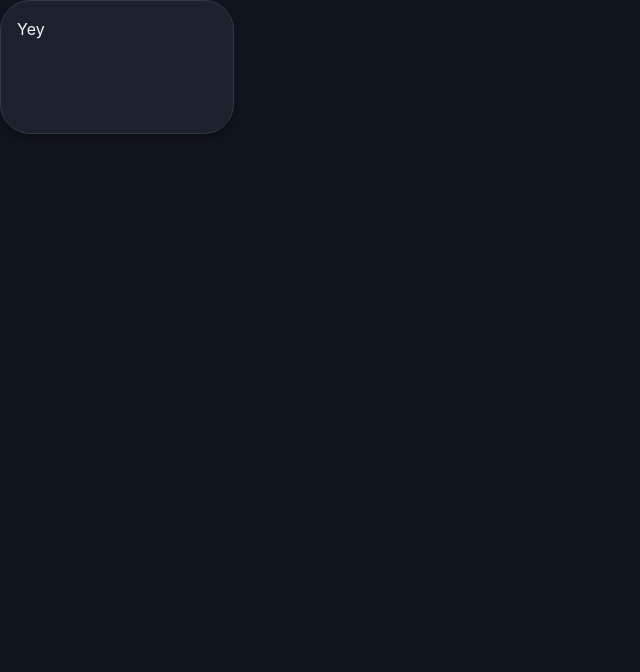
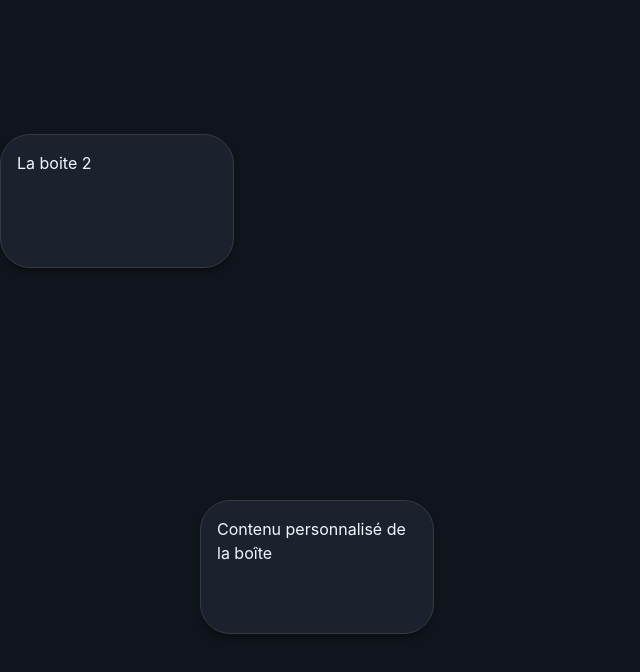
Before and after one commit to yey-team/workspace, a Vue app: page / in a window 1280 px wide. Shown: the top 672 px of the page, without its empty margins (0-640 px from the left). Built offline with nearby package versions, Linux system fonts and the light colour scheme.

Commit message:
add attributes to box

```diff
--- a/src/App.vue
+++ b/src/App.vue
@@ -11,7 +11,8 @@
     <div class="content" :style="{ transform: `translate(${translate.x}px, ${translate.y}px) scale(${scale})` }">
       <!-- Contenu de votre plan de travail -->
 
-      <TestBox/>
+      <TestBox :position="{ x: 200, y: 500 }" content="Contenu personnalisé de la boîte" />
+      <TestBox :position="{ x: 0, y: 0 }" content="La boite 2" />
 
     </div>
   </div>
@@ -75,11 +76,15 @@ const updatePosition = () => {
 
 const handleZoom = (event) => {
   const delta = event.deltaY;
-  const zoomSpeed = 0.02;
+  let zoomSpeed = 0.02;
 
-  if (delta > 0) {
+  // Définir des valeurs minimales et maximales pour le zoom
+  const minScale = 0.1;
+  const maxScale = 2.0;
+
+  if (delta > 0 && scale.value > minScale) {
     scale.value -= zoomSpeed;
-  } else {
+  } else if (delta < 0 && scale.value < maxScale) {
     scale.value += zoomSpeed;
   }
 };
--- a/src/components/TestBox.vue
+++ b/src/components/TestBox.vue
@@ -1,10 +1,13 @@
 <template>
+    <div class="container" :style="{ top: position.y + 'px', left: position.x + 'px' }">
+      <!-- Votre contenu personnalisé -->
+      {{ content }}
+    </div>
+  </template>
 
-    <div class="container">
-        Yey
-    </div>
-
-</template>
+  <script setup>
+  const props = defineProps(['position', 'content']);
+  </script>
 
 <style scoped>
 
```
